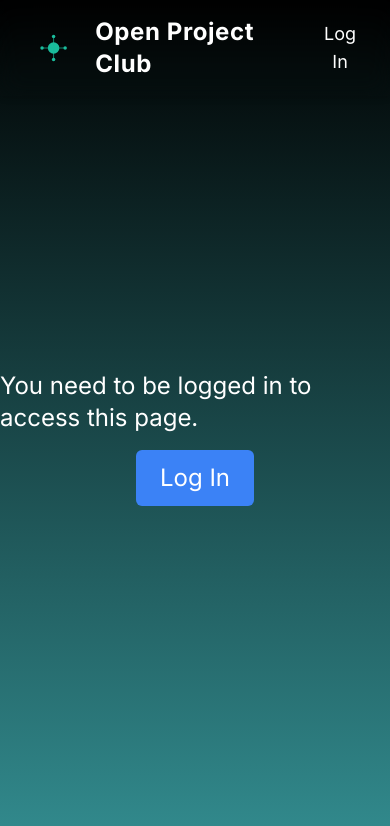
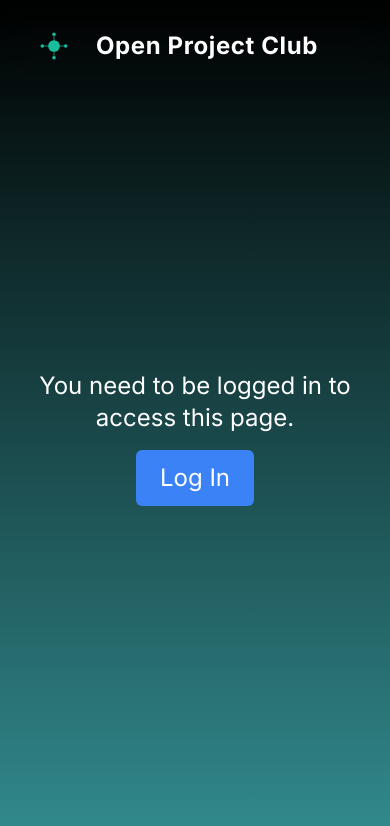
Before and after one commit to chazkondo/Open-Project-Club, a Next.js app: page /discord-invite in a window 390 px wide. Shown: the top 826 px of the page. Built offline with nearby package versions, Linux system fonts and the light colour scheme; no server answers.

Commit message:
clean up login button

```diff
--- a/src/app/components/NavMenu.tsx
+++ b/src/app/components/NavMenu.tsx
@@ -98,7 +98,7 @@ const NavMenu = () => {
         {!session ? (
           <button
             onClick={() => signIn()}
-            className="hover:text-gray-400 transition text-lg"
+            className="hidden lg:flex hover:text-gray-400 transition text-lg"
           >
             Log In
           </button>
--- a/src/app/discord-invite/page.tsx
+++ b/src/app/discord-invite/page.tsx
@@ -41,7 +41,7 @@ const DiscordInvite = () => {
   if (!session) {
     return (
       <div className="flex flex-col items-center justify-center h-screen text-white">
-        <p className="text-2xl mb-4">
+        <p className="text-2xl mb-4 text-center">
           You need to be logged in to access this page.
         </p>
         <button
```
